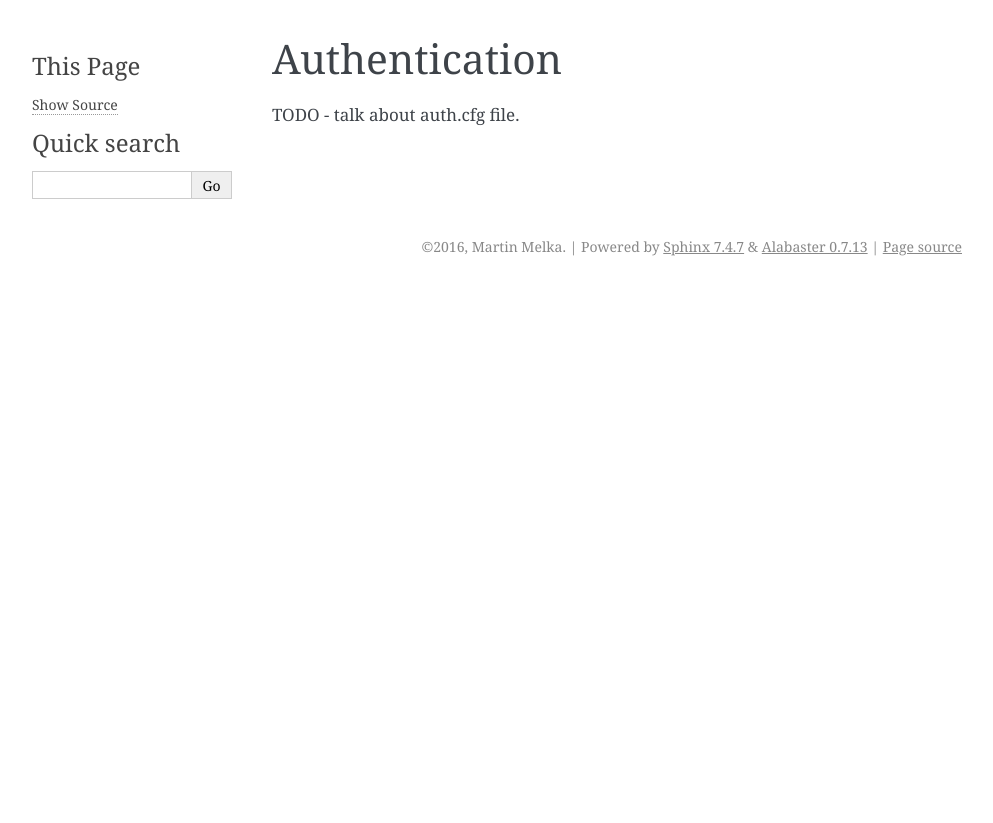
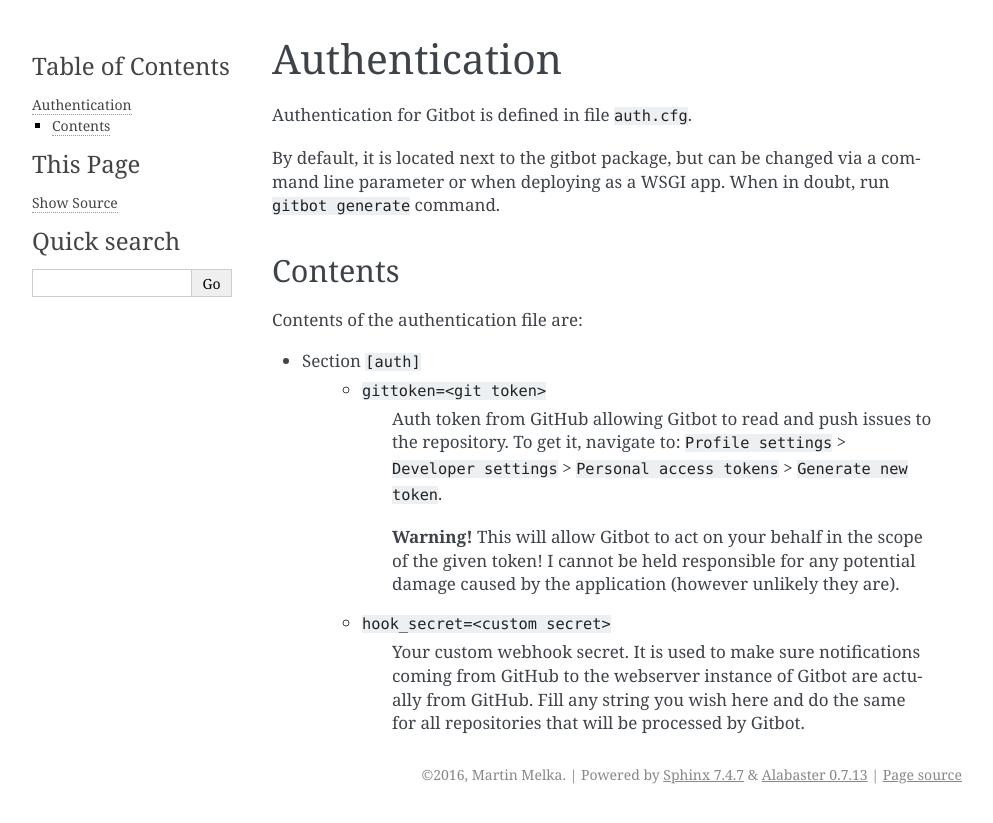
Before and after one commit to melkamar/gitbot, a Sphinx documentation site: the page built from docs/authentication.rst, in a window 1280 px wide. Shown: the top 823 px of the page, without its empty margins (148-1141 px from the left). Built offline with Sphinx 7.4.7, drawn with Linux system fonts in a browser that asks for light colours.

Commit message:
Add documentation of auth.cfg

```diff
--- a/docs/authentication.rst
+++ b/docs/authentication.rst
@@ -3,4 +3,24 @@
 Authentication
 ==============
 
-TODO - talk about auth.cfg file.
+Authentication for Gitbot is defined in file ``auth.cfg``.
+
+By default, it is located next to the gitbot package, but can be changed via a command line parameter or when
+deploying as a WSGI app. When in doubt, run ``gitbot generate`` command.
+
+Contents
+--------
+
+Contents of the authentication file are:
+
+- Section ``[auth]``
+   - ``gittoken=<git token>``
+      Auth token from GitHub allowing Gitbot to read and push issues to the repository. To get it, navigate to:
+      ``Profile settings`` > ``Developer settings`` > ``Personal access tokens`` > ``Generate new token``.
+
+      **Warning!** This will allow Gitbot to act on your behalf in the scope of the given token! I cannot be held
+      responsible for any potential damage caused by the application (however unlikely they are).
+   - ``hook_secret=<custom secret>``
+      Your custom webhook secret. It is used to make sure notifications coming from GitHub to the webserver instance
+      of Gitbot are actually from GitHub. Fill any string you wish here and do the same for all repositories that will
+      be processed by Gitbot.
```
